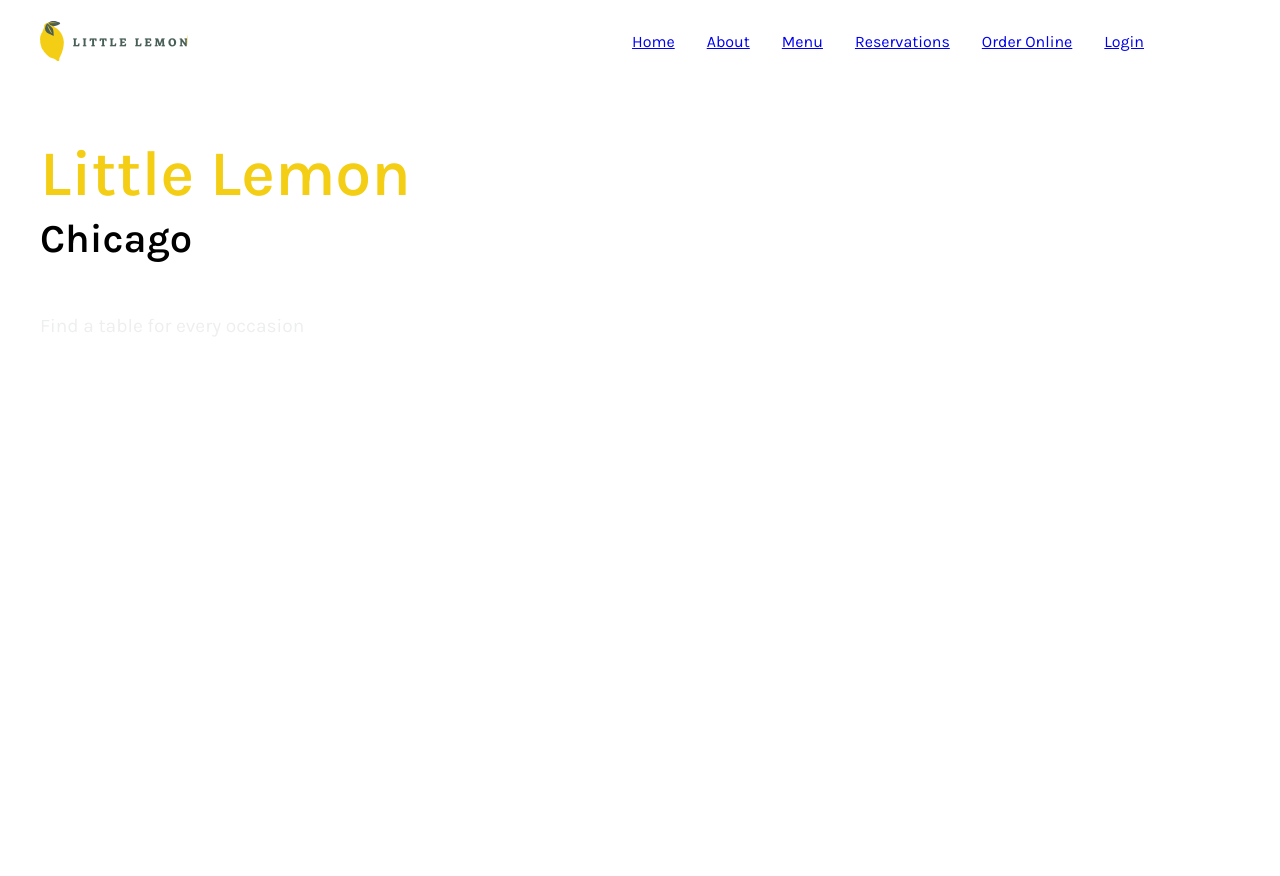
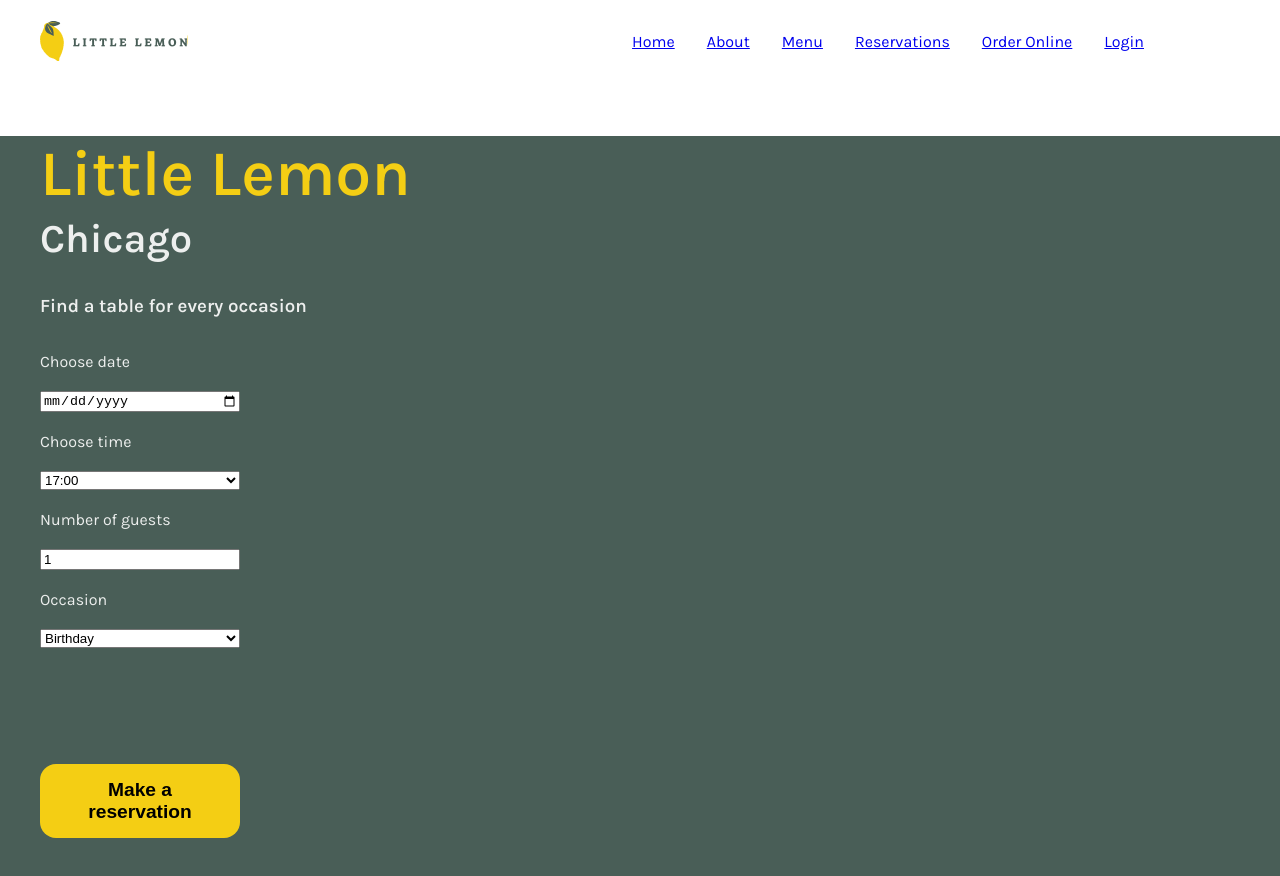
Before and after one commit to dashasaldin/final-project-front-end, a React (Create React App) app in the folder final-project/: page /booking in a window 1280 px wide. Shown: the top 876 px of the page. Before the commit the page ends 800 px from the top, so only its background shows below. Built offline with nearby package versions, Linux system fonts and the light colour scheme.

Commit message:
booking form

```diff
--- a/final-project/src/App.css
+++ b/final-project/src/App.css
@@ -160,3 +160,23 @@
   font-weight: bold;
   padding: 0 1em;
 }
+
+form {
+  display: grid;
+  max-width: 200px;
+  gap: 20px;
+  padding-top: 1em;
+}
+
+label {
+  color: #EDEFEE;
+}
+
+.booking {
+  background-color: #495E57;
+  height: 100vh;
+}
+
+.booking h2, h3 {
+  color: #EDEFEE;
+}
--- /dev/null
+++ b/final-project/src/components/AvailableTimes.js
@@ -0,0 +1,26 @@
+import React, { useState } from "react";
+
+export const AvailableTimes = () => {
+    const availableTimes = [
+        "17:00",
+        "18:00",
+        "19:00",
+        "20:00",
+        "21:00",
+        "22:00"
+    ]
+    const [availableTime, setAvailableTime] = useState("17:00")
+
+    return (
+        <select id="res-time"
+        value = {availableTime}
+        onChange={e => setAvailableTime(e.target.value)}
+        >
+        {availableTimes.map(time =>
+            <option value={time} key={time}>
+                {time}
+            </option>
+           )}
+        </select>
+    )
+}
--- /dev/null
+++ b/final-project/src/components/BookingForm.js
@@ -0,0 +1,41 @@
+import React from "react";
+import { useState } from "react";
+import { AvailableTimes } from "./AvailableTimes.js";
+
+export const BookingForm = () => {
+   const [date, setDate] = useState ("");
+   const [numberOfGuests, setnumberOfGuests] = useState("1");
+
+   return (
+    <div className="booking-form">
+    <form>
+   <label htmlFor="res-date">Choose date</label>
+   <input
+   id="res-date"
+   type="date"
+   value={date}
+   onChange={(e) => setDate(e.target.value)}
+   />
+   <label htmlFor="res-time">Choose time</label>
+   <AvailableTimes />
+
+   <label htmlFor="guests">Number of guests</label>
+   <input
+   id="guests"
+   type="number"
+   placeholder="1"
+   min="1"
+   max="10"
+   value={numberOfGuests}
+   onChange={(e) => setnumberOfGuests(e.target.value)}
+   />
+   <label htmlFor="occasion">Occasion</label>
+   <select id="occasion">
+      <option>Birthday</option>
+      <option>Anniversary</option>
+   </select>
+   <button type="submit">Make a reservation</button>
+    </form>
+    </div>
+)
+}
--- a/final-project/src/components/BookingPage.js
+++ b/final-project/src/components/BookingPage.js
@@ -1,14 +1,16 @@
 import React from "react";
 import { Header } from "./Header";
+import { BookingForm } from "./BookingForm";
 
 export const BookingPage  = () => {
     return (
         <>
         <Header />
-        <section>
+        <section className="booking">
             <h1>Little Lemon</h1>
-            <h2>Chicago</h2>
-            <p>Find a table for every occasion</p>
+            <h2 >Chicago</h2>
+            <h3 >Find a table for every occasion</h3>
+            <BookingForm />
         </section>
         </>
     )
--- a/final-project/src/components/Hero.js
+++ b/final-project/src/components/Hero.js
@@ -1,6 +1,10 @@
 import React from "react";
+import { useNavigate } from "react-router-dom";
 
 export const Hero = () => {
+    const navigate = useNavigate();
+
+
     return (
         <section className="hero">
             <article>
@@ -8,7 +12,7 @@
                 <h2>Chicago</h2>
                 <p>We are family owned Mediterranean restaurant, focused on traditional
                     recipes served with a modern twist</p>
-            <button>Reserve a table</button>
+            <button onClick={() => navigate('/booking')}>Reserve a table</button>
             </article>
             <div><img src= "images/restaurant.jpg" alt = "A cook making a dish"></img></div>
         </section>
--- a/final-project/src/components/Main.js
+++ b/final-project/src/components/Main.js
@@ -8,6 +8,6 @@
     <Routes>
     <Route path="/" element={<Homepage />}></Route>
     <Route path="/booking" element={<BookingPage />}></Route>
-</Routes>
+    </Routes>
     )
 }
```
